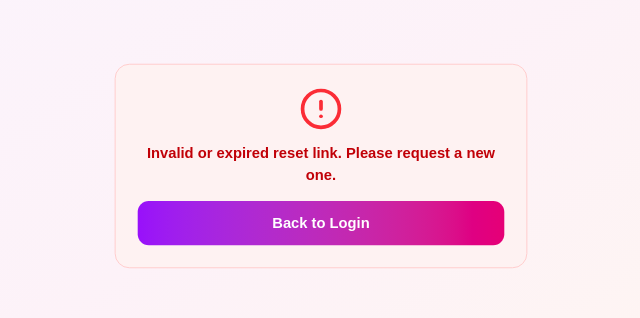
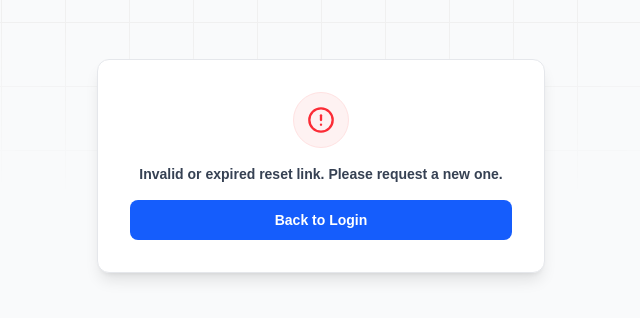
Before and after one commit to edureyalabs/parasync, a Next.js app: page /consumer/auth/reset-password in a window 1280 px wide. Shown: the part 234-552 px from the top of the page, without its empty margins (319-959 px from the left). Built offline with nearby package versions, Linux system fonts and the light colour scheme; no server answers.

Commit message:
consumer auth changes made

```diff
--- a/app/consumer/auth/error/page.tsx
+++ b/app/consumer/auth/error/page.tsx
@@ -11,28 +11,38 @@ function ErrorContent() {
   const error = searchParams.get('error') || 'An unknown error occurred';
 
   return (
-    <div className="min-h-screen bg-gradient-to-br from-purple-50 via-pink-50 to-orange-50 flex items-center justify-center p-6">
+    <div className="min-h-screen bg-gray-50 flex items-center justify-center p-6">
+      {/* Subtle Background Pattern */}
+      <div className="fixed inset-0 bg-gray-50">
+        <div className="absolute inset-0 bg-[linear-gradient(to_right,#f0f0f0_1px,transparent_1px),linear-gradient(to_bottom,#f0f0f0_1px,transparent_1px)] bg-[size:4rem_4rem] [mask-image:radial-gradient(ellipse_80%_50%_at_50%_0%,#000_70%,transparent_110%)]" />
+      </div>
+
       <motion.div
-        initial={{ opacity: 0, scale: 0.9 }}
-        animate={{ opacity: 1, scale: 1 }}
-        className="bg-white/80 backdrop-blur-lg rounded-3xl shadow-2xl p-8 max-w-md w-full"
+        initial={{ opacity: 0, y: 20 }}
+        animate={{ opacity: 1, y: 0 }}
+        transition={{ duration: 0.5 }}
+        className="relative z-10 bg-white border border-gray-200 rounded-xl shadow-lg p-8 max-w-md w-full"
       >
         <div className="text-center">
-          <AlertCircle className="w-16 h-16 text-red-500 mx-auto mb-4" />
-          <h1 className="text-2xl font-bold text-gray-900 mb-2">
+          <div className="flex justify-center mb-4">
+            <div className="w-14 h-14 rounded-full bg-red-50 border border-red-100 flex items-center justify-center">
+              <AlertCircle className="w-7 h-7 text-red-500" />
+            </div>
+          </div>
+          <h1 className="text-xl font-bold text-gray-900 mb-2">
             Authentication Error
           </h1>
-          <p className="text-gray-600 mb-6">{error}</p>
+          <p className="text-sm text-gray-500 mb-6">{error}</p>
 
           <div className="space-y-3">
             <button
               onClick={() => router.push('/auth')}
-              className="w-full bg-gradient-to-r from-purple-600 to-pink-600 text-white py-3 rounded-xl font-bold hover:shadow-lg transition-all"
+              className="w-full bg-blue-600 hover:bg-blue-700 text-white py-2.5 rounded-lg text-sm font-semibold transition-colors"
             >
               Back to Login
             </button>
 
-            <p className="text-sm text-gray-500">
+            <p className="text-xs text-gray-400">
               If this problem persists, please contact support
             </p>
           </div>
@@ -45,8 +55,8 @@ function ErrorContent() {
 export default function AuthErrorPage() {
   return (
     <Suspense fallback={
-      <div className="min-h-screen bg-gradient-to-br from-purple-50 via-pink-50 to-orange-50 flex items-center justify-center">
-        <div className="text-6xl animate-bounce">🧄</div>
+      <div className="min-h-screen bg-gray-50 flex items-center justify-center">
+        <div className="w-8 h-8 border-2 border-blue-600 border-t-transparent rounded-full animate-spin" />
       </div>
     }>
       <ErrorContent />
--- a/app/consumer/auth/reset-password/page.tsx
+++ b/app/consumer/auth/reset-password/page.tsx
@@ -69,17 +69,26 @@ function ResetPasswordContent() {
 
   if (!hasSession && error) {
     return (
-      <div className="min-h-screen bg-gradient-to-br from-purple-50 via-pink-50 to-orange-50 flex items-center justify-center p-6">
+      <div className="min-h-screen bg-gray-50 flex items-center justify-center p-6">
+        {/* Subtle Background Pattern */}
+        <div className="fixed inset-0 bg-gray-50">
+          <div className="absolute inset-0 bg-[linear-gradient(to_right,#f0f0f0_1px,transparent_1px),linear-gradient(to_bottom,#f0f0f0_1px,transparent_1px)] bg-[size:4rem_4rem] [mask-image:radial-gradient(ellipse_80%_50%_at_50%_0%,#000_70%,transparent_110%)]" />
+        </div>
+
         <motion.div
-          initial={{ opacity: 0 }}
-          animate={{ opacity: 1 }}
-          className="bg-red-50 border border-red-200 rounded-2xl p-6 text-center max-w-md"
+          initial={{ opacity: 0, y: 20 }}
+          animate={{ opacity: 1, y: 0 }}
+          className="relative z-10 bg-white border border-gray-200 rounded-xl shadow-lg p-8 max-w-md w-full text-center"
         >
-          <AlertCircle className="w-12 h-12 text-red-500 mx-auto mb-3" />
-          <p className="text-red-700 font-semibold mb-4">{error}</p>
+          <div className="flex justify-center mb-4">
+            <div className="w-14 h-14 rounded-full bg-red-50 border border-red-100 flex items-center justify-center">
+              <AlertCircle className="w-7 h-7 text-red-500" />
+            </div>
+          </div>
+          <p className="text-sm text-gray-700 font-semibold mb-4">{error}</p>
           <button
             onClick={() => router.push('/auth')}
-            className="w-full bg-gradient-to-r from-purple-600 to-pink-600 text-white py-3 rounded-xl font-bold"
+            className="w-full bg-blue-600 hover:bg-blue-700 text-white py-2.5 rounded-lg text-sm font-semibold transition-colors"
           >
             Back to Login
           </button>
@@ -89,43 +98,53 @@ function ResetPasswordContent() {
   }
 
   return (
-    <div className="min-h-screen bg-gradient-to-br from-purple-50 via-pink-50 to-orange-50 flex items-center justify-center p-6">
-      <motion.div
-        initial={{ opacity: 0, scale: 0.9 }}
-        animate={{ opacity: 1, scale: 1 }}
-        className="bg-white/80 backdrop-blur-lg rounded-3xl shadow-2xl p-8 w-full max-w-md"
-      >
-        <div className="text-center mb-8">
-          <div className="text-6xl mb-4">🧄</div>
-          <h1 className="text-3xl font-black bg-clip-text text-transparent bg-gradient-to-r from-purple-600 to-pink-600">
-            Reset Password
-          </h1>
-          <p className="text-gray-600 mt-2">Enter your new password</p>
+    <div className="min-h-screen bg-gray-50 flex items-center justify-center p-6">
+      {/* Subtle Background Pattern */}
+      <div className="fixed inset-0 bg-gray-50">
+        <div className="absolute inset-0 bg-[linear-gradient(to_right,#f0f0f0_1px,transparent_1px),linear-gradient(to_bottom,#f0f0f0_1px,transparent_1px)] bg-[size:4rem_4rem] [mask-image:radial-gradient(ellipse_80%_50%_at_50%_0%,#000_70%,transparent_110%)]" />
       </div>
 
+      <motion.div
+        initial={{ opacity: 0, y: 20 }}
+        animate={{ opacity: 1, y: 0 }}
+        transition={{ duration: 0.5 }}
+        className="relative z-10 w-full max-w-md"
+      >
+        {/* Header */}
+        <div className="text-center mb-6">
+          <h1 className="text-2xl font-bold text-gray-900 mb-1">Reset Password</h1>
+          <p className="text-sm text-gray-500">Enter your new password below</p>
+        </div>
+
+        {/* Card */}
+        <div className="bg-white border border-gray-200 rounded-xl p-6 shadow-lg">
           {success ? (
             <motion.div
               initial={{ opacity: 0 }}
               animate={{ opacity: 1 }}
-            className="bg-green-50 border border-green-200 rounded-2xl p-6 text-center"
+              className="text-center py-4"
             >
-            <Check className="w-12 h-12 text-green-500 mx-auto mb-3" />
-            <p className="text-green-700 font-semibold">Password updated!</p>
-            <p className="text-green-600 text-sm mt-2">Redirecting to login...</p>
+              <div className="flex justify-center mb-4">
+                <div className="w-14 h-14 rounded-full bg-green-50 border border-green-100 flex items-center justify-center">
+                  <Check className="w-7 h-7 text-green-500" />
+                </div>
+              </div>
+              <p className="text-sm font-semibold text-gray-800">Password updated!</p>
+              <p className="text-xs text-gray-400 mt-1">Redirecting to login...</p>
             </motion.div>
           ) : (
             <form onSubmit={handleReset} className="space-y-4">
               <div>
-              <label className="block text-sm font-semibold text-gray-700 mb-2">
+                <label className="block text-xs font-semibold text-gray-700 mb-1.5">
                   New Password
                 </label>
                 <div className="relative">
-                <Lock className="absolute left-3 top-3 text-gray-400" size={20} />
+                  <Lock className="absolute left-3 top-1/2 -translate-y-1/2 text-gray-400" size={16} />
                   <input
                     type="password"
                     value={password}
                     onChange={(e) => setPassword(e.target.value)}
-                  className="w-full pl-10 pr-4 py-3 border border-gray-300 rounded-xl focus:ring-2 focus:ring-purple-500"
+                    className="w-full pl-9 pr-4 py-2.5 text-sm border border-gray-300 rounded-lg focus:outline-none focus:ring-2 focus:ring-blue-500 focus:border-blue-500 text-gray-900 placeholder-gray-400"
                     placeholder="Enter new password"
                     required
                     minLength={6}
@@ -134,16 +153,16 @@ function ResetPasswordContent() {
               </div>
 
               <div>
-              <label className="block text-sm font-semibold text-gray-700 mb-2">
+                <label className="block text-xs font-semibold text-gray-700 mb-1.5">
                   Confirm Password
                 </label>
                 <div className="relative">
-                <Lock className="absolute left-3 top-3 text-gray-400" size={20} />
+                  <Lock className="absolute left-3 top-1/2 -translate-y-1/2 text-gray-400" size={16} />
                   <input
                     type="password"
                     value={confirmPassword}
                     onChange={(e) => setConfirmPassword(e.target.value)}
-                  className="w-full pl-10 pr-4 py-3 border border-gray-300 rounded-xl focus:ring-2 focus:ring-purple-500"
+                    className="w-full pl-9 pr-4 py-2.5 text-sm border border-gray-300 rounded-lg focus:outline-none focus:ring-2 focus:ring-blue-500 focus:border-blue-500 text-gray-900 placeholder-gray-400"
                     placeholder="Confirm new password"
                     required
                     minLength={6}
@@ -155,22 +174,23 @@ function ResetPasswordContent() {
                 <motion.div
                   initial={{ opacity: 0, y: -10 }}
                   animate={{ opacity: 1, y: 0 }}
-                className="bg-red-50 border border-red-200 rounded-xl p-4 flex items-center gap-2"
+                  className="bg-red-50 border border-red-200 rounded-lg p-3 flex items-center gap-2"
                 >
-                <AlertCircle className="text-red-500" size={20} />
-                <p className="text-red-700 text-sm">{error}</p>
+                  <AlertCircle className="text-red-500 shrink-0" size={16} />
+                  <p className="text-red-700 text-xs">{error}</p>
                 </motion.div>
               )}
 
               <button
                 type="submit"
                 disabled={loading || !hasSession}
-              className="w-full bg-gradient-to-r from-purple-600 to-pink-600 text-white py-3 rounded-xl font-bold disabled:opacity-50"
+                className="w-full bg-blue-600 hover:bg-blue-700 disabled:opacity-50 text-white py-2.5 rounded-lg text-sm font-semibold transition-colors"
               >
                 {loading ? 'Updating...' : 'Update Password'}
               </button>
             </form>
           )}
+        </div>
       </motion.div>
     </div>
   );
@@ -179,8 +199,8 @@ function ResetPasswordContent() {
 export default function ResetPasswordPage() {
   return (
     <Suspense fallback={
-      <div className="min-h-screen bg-gradient-to-br from-purple-50 via-pink-50 to-orange-50 flex items-center justify-center">
-        <div className="text-6xl animate-bounce">🧄</div>
+      <div className="min-h-screen bg-gray-50 flex items-center justify-center">
+        <div className="w-8 h-8 border-2 border-blue-600 border-t-transparent rounded-full animate-spin" />
       </div>
     }>
       <ResetPasswordContent />
```
Lines whose indentation alone changed are shown as unchanged.
